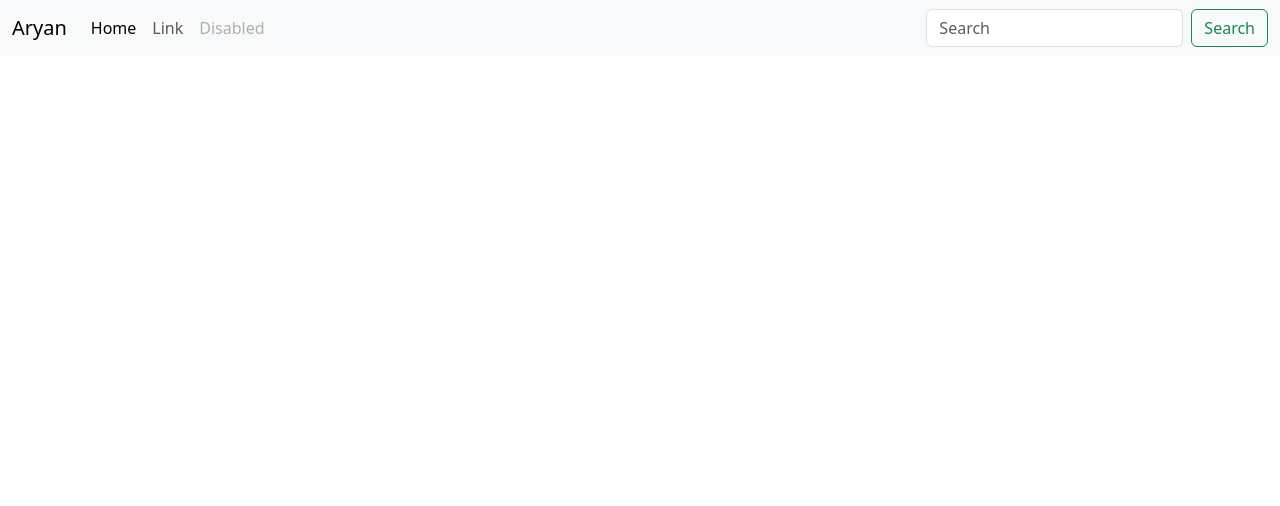
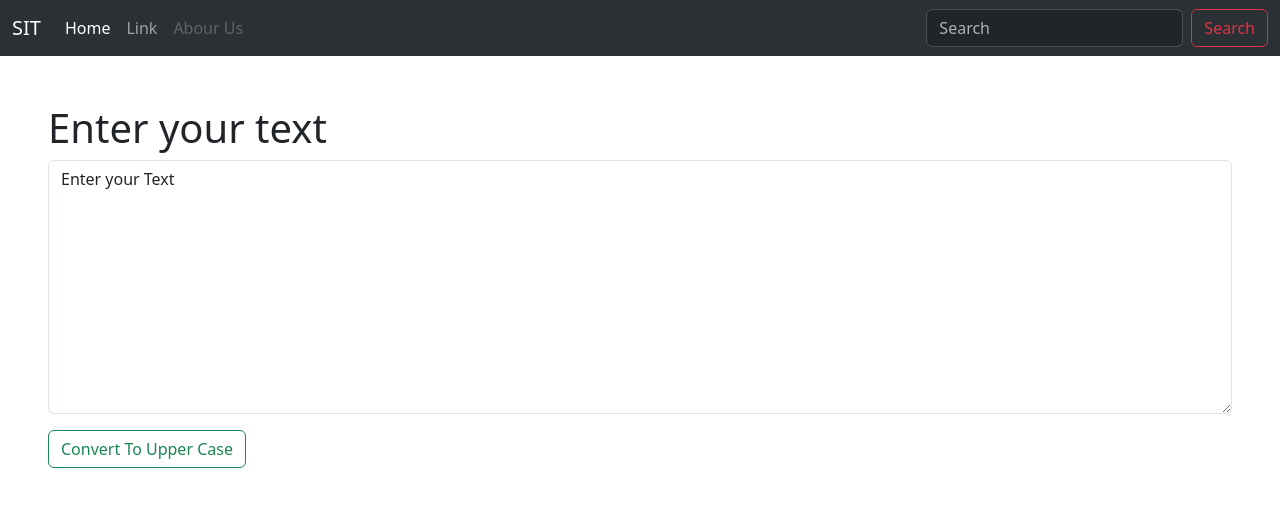
Before and after one commit to aryan511-sys/React-App-Demo, a React (Create React App) app: page / in a window 1280 px wide. Shown: the top 506 px of the page. Built offline with nearby package versions, Linux system fonts and the light colour scheme.

Commit message:
Add Text Form

```diff
--- a/src/App.js
+++ b/src/App.js
@@ -1,33 +1,12 @@
 import './App.css';
+import Navbar from './Cromponents/Navbar.js'
+import TextForm from './Cromponents/TextForm.js'
 
 function App() {
   return (
   <>
-  <nav className="navbar navbar-expand-lg bg-body-tertiary">
-  <div className="container-fluid">
-    <a className="navbar-brand" href="#">Aryan</a>
-    <button className="navbar-toggler" type="button" data-bs-toggle="collapse" data-bs-target="#navbarSupportedContent" aria-controls="navbarSupportedContent" aria-expanded="false" aria-label="Toggle navigation">
-      <span className="navbar-toggler-icon"></span>
-    </button>
-    <div className="collapse navbar-collapse" id="navbarSupportedContent">
-      <ul className="navbar-nav me-auto mb-2 mb-lg-0">
-        <li className="nav-item">
-          <a className="nav-link active" aria-current="page" href="#">Home</a>
-        </li>
-        <li className="nav-item">
-          <a className="nav-link" href="#">Link</a>
-        </li>
-        <li className="nav-item">
-          <a className="nav-link disabled" aria-disabled="true">Disabled</a>
-        </li>
-      </ul>
-      <form className="d-flex" role="search">
-        <input className="form-control me-2" type="search" placeholder="Search" aria-label="Search" />
-        <button className="btn btn-outline-success" type="submit">Search</button>
-      </form>
-    </div>
-  </div>
-</nav>
+  <Navbar title = "SIT" aboutText="Abour Us"/>
+  <TextForm heading="Enter your text"/>
   </>
   );
 }
--- /dev/null
+++ b/src/Cromponents/Navbar.js
@@ -0,0 +1,46 @@
+import React from 'react'
+import PropTypes from 'prop-types'
+
+export default function Navbar(props) {
+  return (
+    <div>
+      <nav className="navbar navbar-expand-lg bg-body-tertiary bg-dark" data-bs-theme='dark'>
+  <div className="container-fluid">
+    <a className="navbar-brand" href="#">{props.title}</a>
+    <button className="navbar-toggler" type="button" data-bs-toggle="collapse" data-bs-target="#navbarSupportedContent" aria-controls="navbarSupportedContent" aria-expanded="false" aria-label="Toggle navigation">
+      <span className="navbar-toggler-icon"></span>
+    </button>
+    <div className="collapse navbar-collapse" id="navbarSupportedContent">
+      <ul className="navbar-nav me-auto mb-2 mb-lg-0">
+        <li className="nav-item">
+          <a className="nav-link active" aria-current="page" href="#">Home</a>
+        </li>
+        <li className="nav-item">
+          <a className="nav-link" href="#">Link</a>
+        </li>
+        <li className="nav-item">
+          <a className="nav-link disabled" aria-disabled="true">{props.aboutText}</a>
+        </li>
+      </ul>
+      <form className="d-flex" role="search">
+        <input className="form-control me-2" type="search" placeholder="Search" aria-label="Search" />
+        <button className="btn btn-outline-danger" type="submit">Search</button>
+      </form>
+    </div>
+  </div>
+</nav>
+    </div>
+  )
+}
+
+
+Navbar.propTypes={
+  title : PropTypes.string.isRequired,
+  aboutText : PropTypes.string
+}
+
+
+Navbar.defaultProps = {
+  title : "Set Title",
+  aboutText : "Set Text"
+}
--- /dev/null
+++ b/src/Cromponents/TextForm.js
@@ -0,0 +1,13 @@
+import React,{useState} from 'react'
+export default function TextForm(props) {
+    var [text , setText] = useState("Enter your Text")
+    return (
+        <div>
+            <div className="m-5">
+                <h1 className="">{props.heading}</h1>
+                <textarea className="form-control" id="exampleFormControlTextarea1" rows="10" value={text}></textarea>
+                <button className='btn btn-outline-success mt-3'>Convert To Upper Case</button>
+            </div>
+        </div>
+    )
+}
```
